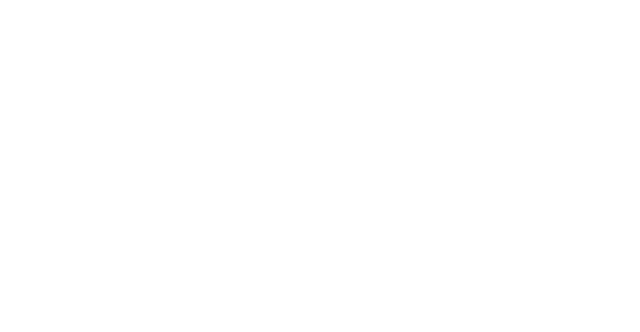
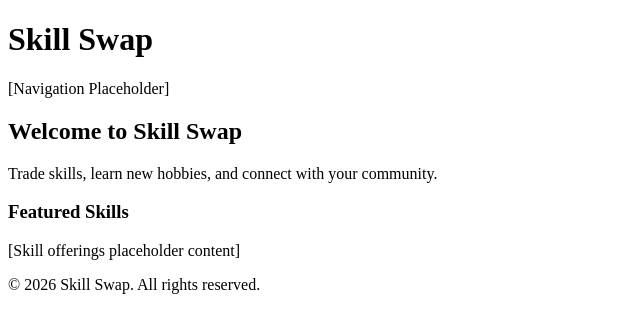
Before and after one commit to colinbleile-dev/skillswap-ColinBleile, a plain HTML site: page index.html in a window 1280 px wide. Shown: the whole page, without its empty margins (0-640 px from the left). Drawn offline with Linux system fonts and the light colour scheme.

Commit message:
Added semantic HTML structure for homepage

```diff
--- a/index.html
+++ b/index.html
@@ -3,9 +3,37 @@
 <head>
     <meta charset="UTF-8">
     <meta name="viewport" content="width=device-width, initial-scale=1.0">
-    <title>Document</title>
+    <title>Skill Swap</title>
+    <link rel="stylesheet" href="styles.css">
 </head>
 <body>
 
+    <!-- Header section with site name and navigation placeholder -->
+    <header>
+        <h1>Skill Swap</h1>
+        <nav>
+            <p>[Navigation Placeholder]</p>
+        </nav>
+    </header>
+
+    <!-- Main content area with hero section and skill offerings placeholder -->
+    <main>
+        <section class="hero">
+            <h2>Welcome to Skill Swap</h2>
+            <p>Trade skills, learn new hobbies, and connect with your community.</p>
+        </section>
+
+        <section class="skill-offerings">
+            <h3>Featured Skills</h3>
+            <p>[Skill offerings placeholder content]</p>
+        </section>
+    </main>
+
+    <!-- Footer content -->
+    <footer>
+        <p>&copy; 2026 Skill Swap. All rights reserved.</p>
+    </footer>
+
+    <script src="script.js"></script>
 </body>
 </html>
```
